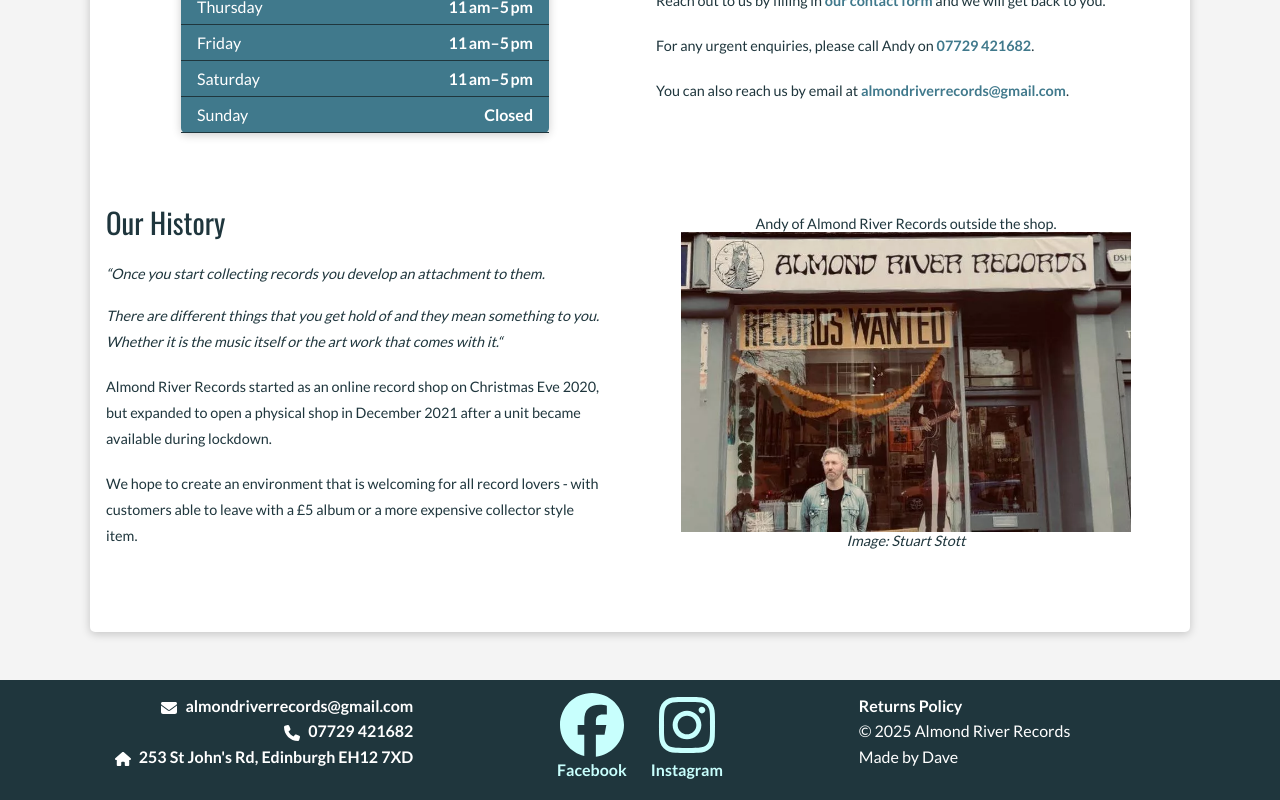
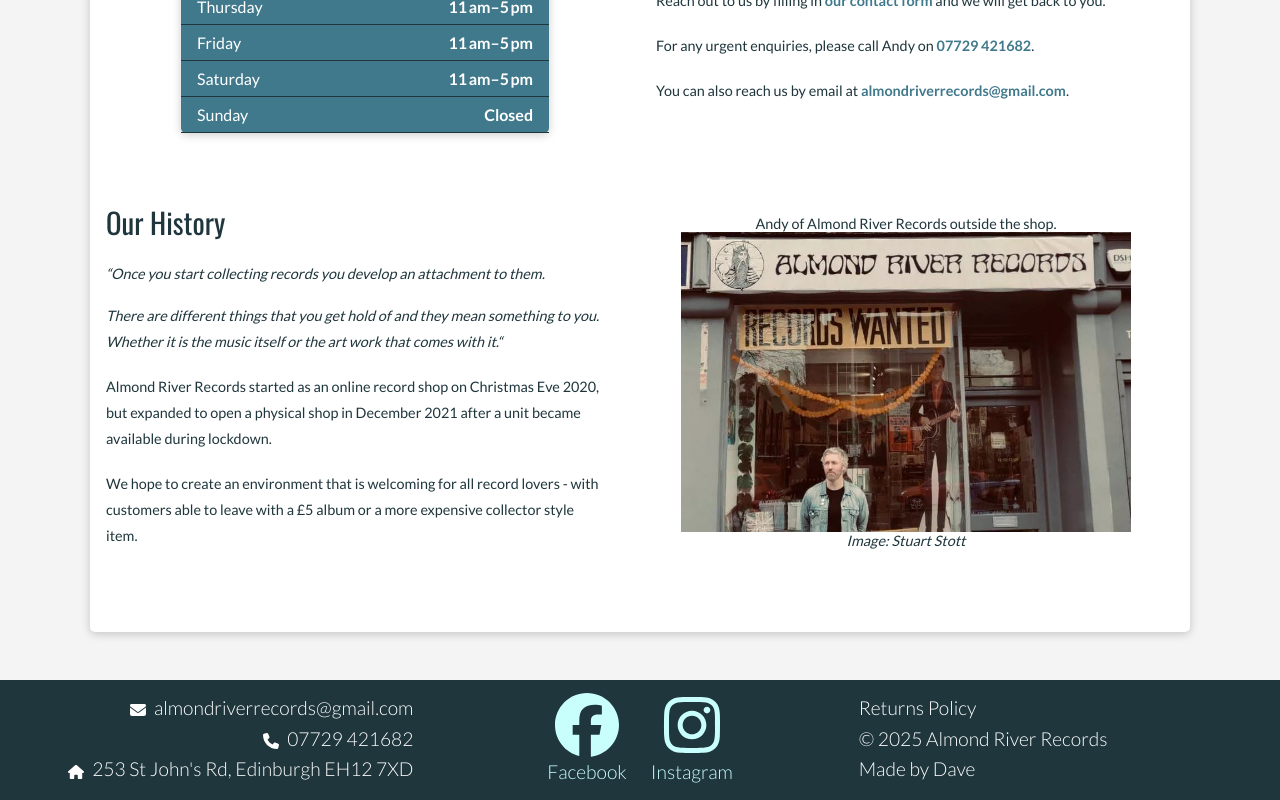
Before and after one commit to dvhzldn/almond-river-records, a Next.js app: page /about in a window 1280 px wide. Shown: the part 677-1477 px from the top of the page. Built offline with nearby package versions, Linux system fonts and the light colour scheme.

Commit message:
Footer text size and link styling.

```diff
--- a/src/app/globals.css
+++ b/src/app/globals.css
@@ -136,6 +136,7 @@ a:hover,
 	color: var(--colour-2);
 	opacity: 0.9;
 	text-decoration: underline;
+	font-weight: bold;
 }
 
 /* Navigation Bar */
@@ -203,8 +204,9 @@ li {
 
 .footer a,
 .footer p {
-	font-size: 1rem;
+	font-size: 1.2rem;
 	color: var(--colour-7);
+	font-weight: lighter;
 }
 
 .footer-icon {
```
